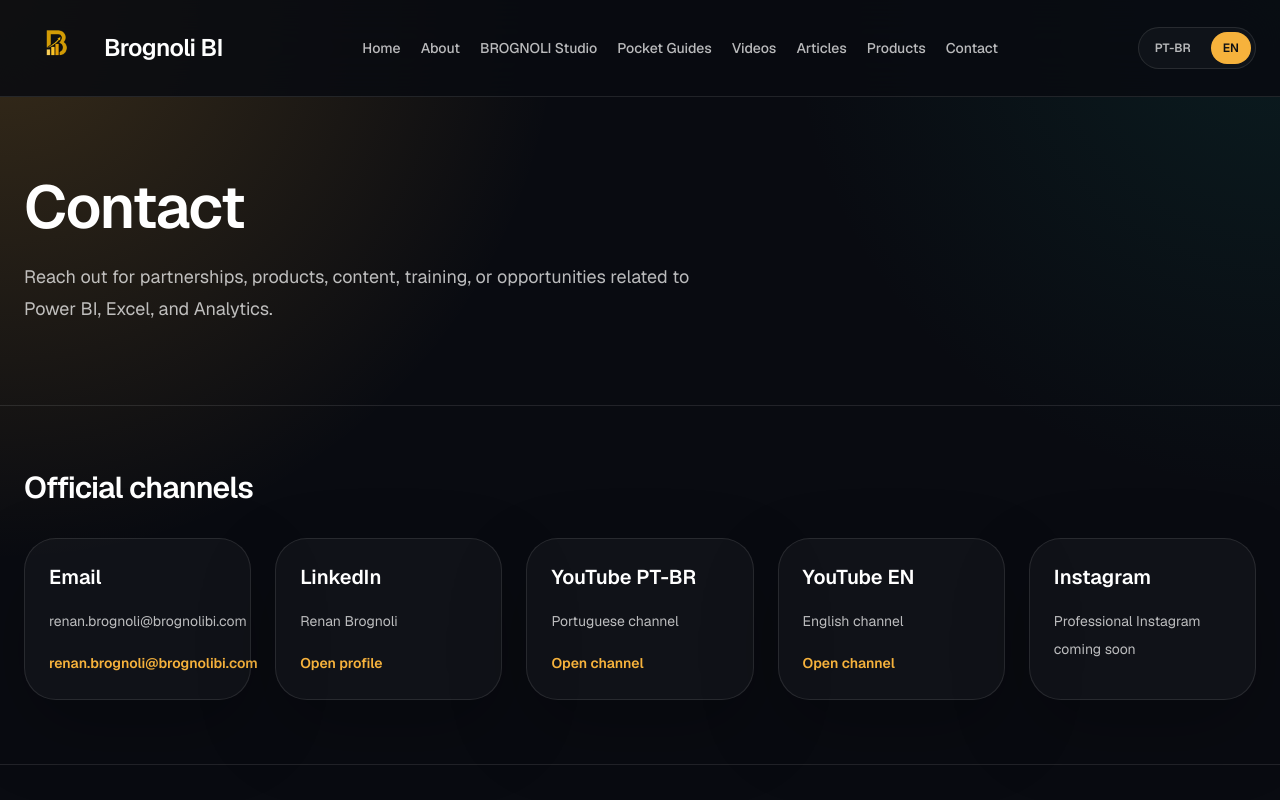
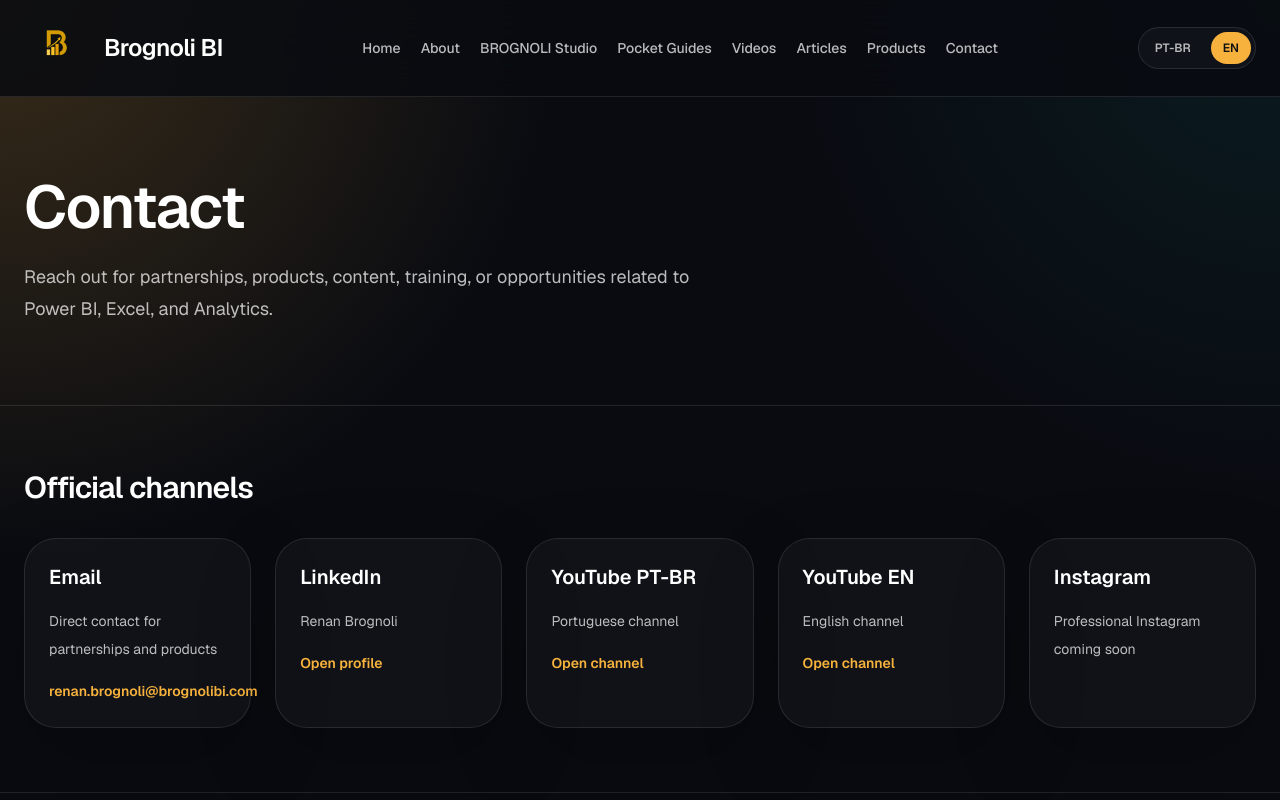
Before and after one commit to renanbrognoli01/brognolibisite, a Next.js app: page /en/contact in a window 1280 px wide. Shown: the top 800 px of the page. Built offline with nearby package versions, Linux system fonts and the light colour scheme.

Commit message:
Fix duplicated contact email

```diff
--- a/src/app/[locale]/contact/page.tsx
+++ b/src/app/[locale]/contact/page.tsx
@@ -15,7 +15,10 @@
       <PageHero title={dict.contact.title} description={dict.contact.description} />
       <Section title={locale === "pt-br" ? "Canais oficiais" : "Official channels"}>
         <div className="grid gap-6 md:grid-cols-2 xl:grid-cols-5">
-          <GlassCard title="Email" description={dict.contact.email}>
+          <GlassCard
+            title="Email"
+            description={locale === "pt-br" ? "Contato direto para parcerias e produtos" : "Direct contact for partnerships and products"}
+          >
             <a href={`mailto:${dict.contact.email}`} className="text-sm font-semibold text-[#f6b23c]">
               {dict.contact.email}
             </a>
```
